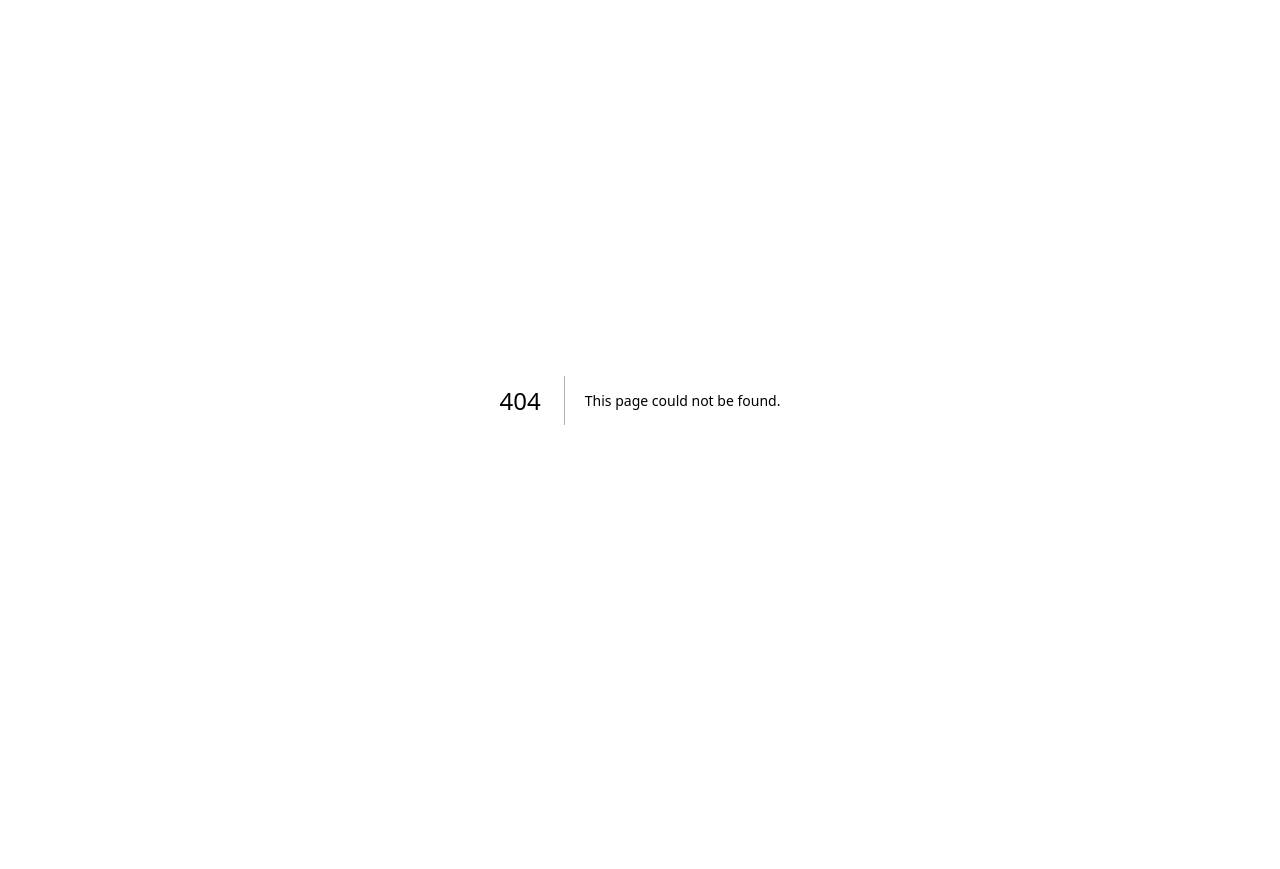
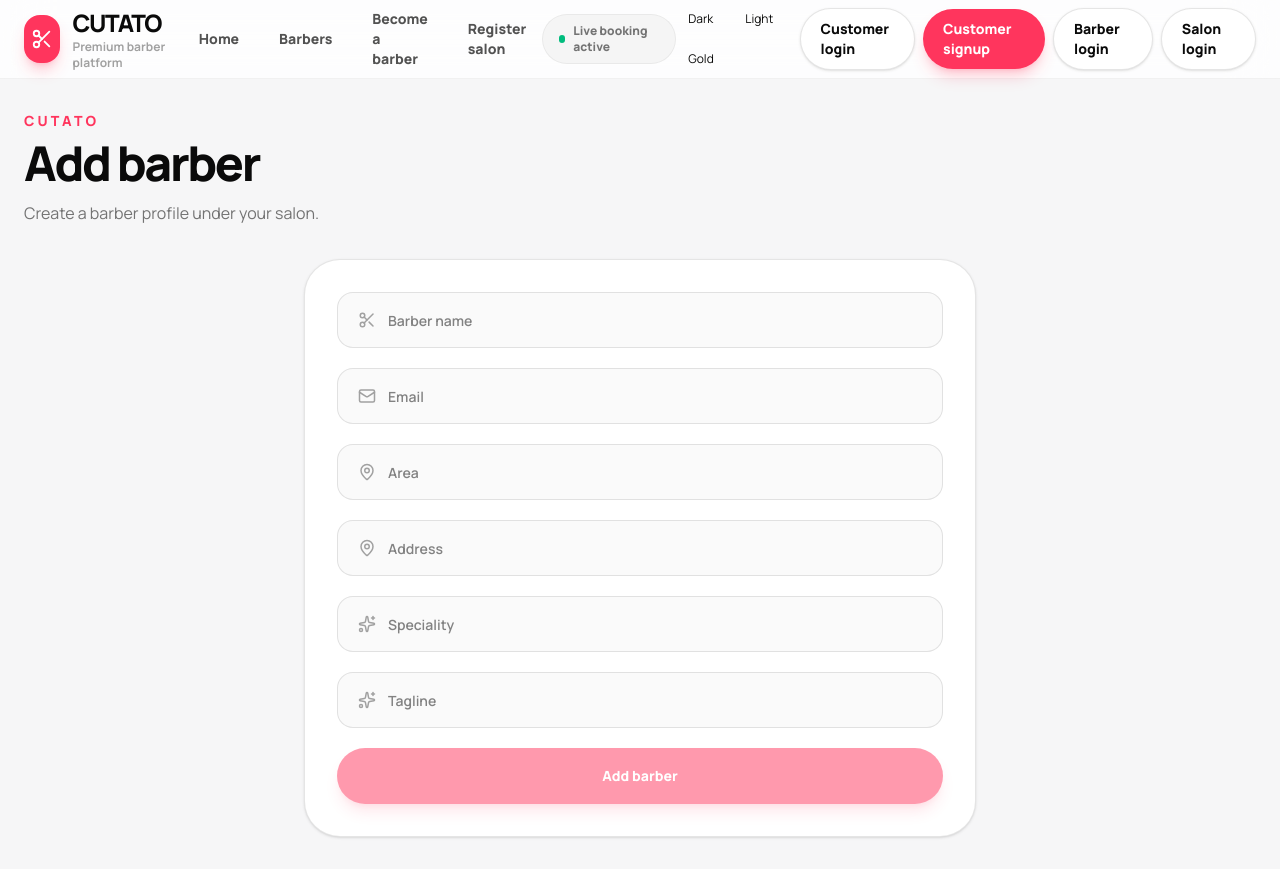
Before and after one commit to prathameshrane08/cutato-web, a Next.js app: page /portal/salon/barbers/add in a window 1280 px wide. Before the commit this address had no page. Before the commit the page ends 800 px from the top, so only its background shows below. Built offline with nearby package versions, Linux system fonts and the light colour scheme; no server answers.

Commit message:
Add Salon barber management system

```diff
--- /dev/null
+++ b/app/portal/salon/barbers/add/page.tsx
@@ -0,0 +1,121 @@
+"use client";
+
+import { useState } from "react";
+import { useRouter } from "next/navigation";
+import { Mail, MapPin, Scissors, Sparkles } from "lucide-react";
+
+import WebShell from "@/app/Components/WebShell";
+import { createClient } from "@/app/lib/supabase/client";
+import { getCurrentUser } from "@/app/lib/authSupabase";
+
+export default function AddSalonBarberPage() {
+  const router = useRouter();
+  const supabase = createClient();
+
+  const [loading, setLoading] = useState(false);
+
+  const [name, setName] = useState("");
+  const [email, setEmail] = useState("");
+  const [area, setArea] = useState("");
+  const [address, setAddress] = useState("");
+  const [speciality, setSpeciality] = useState("");
+  const [tagline, setTagline] = useState("");
+
+  async function submit() {
+    try {
+      setLoading(true);
+
+      const {
+        data: { user },
+      } = await getCurrentUser();
+
+      if (!user) {
+        alert("Please login again.");
+        return;
+      }
+
+      const { data: profile, error: profileError } = await supabase
+        .from("profiles")
+        .select("salon_id")
+        .eq("id", user.id)
+        .single();
+
+      if (profileError || !profile?.salon_id) {
+        alert("Salon profile not found.");
+        return;
+      }
+
+      const { error } = await supabase.from("barbers").insert({
+        name,
+        email,
+        area: area || "Unknown",
+        address: address || area || "Unknown",
+        speciality,
+        tagline,
+        dist_km: 0,
+        rating: 5,
+        reviews: 0,
+        active: true,
+        salon_id: profile.salon_id,
+      });
+
+      if (error) {
+        alert(error.message);
+        return;
+      }
+
+      router.push("/portal/salon/barbers");
+    } catch (err: any) {
+      alert(err?.message || "Could not add barber.");
+    } finally {
+      setLoading(false);
+    }
+  }
+
+  return (
+    <WebShell title="Add barber" subtitle="Create a barber profile under your salon.">
+      <div className="mx-auto max-w-2xl rounded-[36px] border border-black/10 bg-white p-8 shadow-sm">
+        <div className="grid gap-5">
+          <Input icon={<Scissors size={18} />} placeholder="Barber name" value={name} onChange={setName} />
+          <Input icon={<Mail size={18} />} placeholder="Email" value={email} onChange={setEmail} />
+          <Input icon={<MapPin size={18} />} placeholder="Area" value={area} onChange={setArea} />
+          <Input icon={<MapPin size={18} />} placeholder="Address" value={address} onChange={setAddress} />
+          <Input icon={<Sparkles size={18} />} placeholder="Speciality" value={speciality} onChange={setSpeciality} />
+          <Input icon={<Sparkles size={18} />} placeholder="Tagline" value={tagline} onChange={setTagline} />
+
+          <button
+            onClick={submit}
+            disabled={loading || !name}
+            className="h-14 rounded-full bg-[#ff355d] text-sm font-black text-white shadow-lg shadow-[#ff355d]/25 disabled:opacity-50"
+          >
+            {loading ? "Adding..." : "Add barber"}
+          </button>
+        </div>
+      </div>
+    </WebShell>
+  );
+}
+
+function Input({
+  icon,
+  placeholder,
+  value,
+  onChange,
+}: {
+  icon: React.ReactNode;
+  placeholder: string;
+  value: string;
+  onChange: (v: string) => void;
+}) {
+  return (
+    <div className="flex h-14 items-center gap-3 rounded-2xl border border-black/10 bg-neutral-50 px-5">
+      <div className="text-neutral-400">{icon}</div>
+      <input
+        value={value}
+        onChange={(e) => onChange(e.target.value)}
+        placeholder={placeholder}
+        className="h-full w-full bg-transparent text-sm font-semibold outline-none"
+      />
+    </div>
+  );
+}
--- /dev/null
+++ b/app/portal/salon/barbers/page.tsx
@@ -0,0 +1,194 @@
+"use client";
+
+import { useEffect, useState } from "react";
+import Link from "next/link";
+import { Plus, Scissors, Star, MapPin } from "lucide-react";
+
+import WebShell from "@/app/Components/WebShell";
+import { createClient } from "@/app/lib/supabase/client";
+import { getCurrentUser } from "@/app/lib/authSupabase";
+
+type Barber = {
+  id: string;
+
+  name: string;
+  area?: string;
+  address?: string;
+
+  rating?: number;
+  reviews?: number;
+
+  tagline?: string;
+  image_url?: string;
+
+  active?: boolean;
+};
+
+export default function SalonBarbersPage() {
+  const supabase = createClient();
+
+  const [loading, setLoading] = useState(true);
+  const [barbers, setBarbers] = useState<Barber[]>([]);
+
+  async function loadBarbers() {
+    try {
+      setLoading(true);
+
+      const {
+        data: { user },
+      } = await getCurrentUser();
+
+      if (!user) {
+        return;
+      }
+
+      const { data: profile } = await supabase
+        .from("profiles")
+        .select("salon_id")
+        .eq("id", user.id)
+        .single();
+
+      if (!profile?.salon_id) {
+        setLoading(false);
+        return;
+      }
+
+      const { data, error } = await supabase
+        .from("barbers")
+        .select("*")
+        .eq("salon_id", profile.salon_id)
+        .order("created_at", {
+          ascending: false,
+        });
+
+      if (!error && data) {
+        setBarbers(data);
+      }
+    } catch (err) {
+      console.error(err);
+    } finally {
+      setLoading(false);
+    }
+  }
+
+  useEffect(() => {
+    loadBarbers();
+  }, []);
+
+  return (
+    <WebShell
+      title="Salon Barbers"
+      subtitle="Manage your salon staff and barber profiles."
+    >
+      <div className="mb-8 flex flex-wrap items-center justify-between gap-4">
+        <div>
+          <h2 className="text-3xl font-black tracking-[-0.04em]">
+            Your barbers
+          </h2>
+
+          <p className="mt-2 text-sm text-neutral-500">
+            Manage all professionals working under your salon.
+          </p>
+        </div>
+
+        <Link
+          href="/portal/salon/barbers/add"
+          className="inline-flex items-center gap-2 rounded-full bg-[#ff355d] px-5 py-3 text-sm font-black text-white shadow-lg shadow-[#ff355d]/20 transition hover:bg-[#ff1f4c]"
+        >
+          <Plus size={18} />
+          Add barber
+        </Link>
+      </div>
+
+      {loading ? (
+        <div className="rounded-[32px] border border-black/10 bg-white p-8 shadow-sm">
+          Loading barbers...
+        </div>
+      ) : barbers.length === 0 ? (
+        <div className="rounded-[32px] border border-dashed border-black/10 bg-white p-12 text-center shadow-sm">
+          <div className="mx-auto flex h-16 w-16 items-center justify-center rounded-full bg-[#ff355d]/10 text-[#ff355d]">
+            <Scissors size={28} />
+          </div>
+
+          <h3 className="mt-5 text-2xl font-black">
+            No barbers yet
+          </h3>
+
+          <p className="mt-3 text-sm text-neutral-500">
+            Start building your salon team by adding your first barber.
+          </p>
+        </div>
+      ) : (
+        <div className="grid gap-5 md:grid-cols-2 xl:grid-cols-3">
+          {barbers.map((barber) => (
+            <div
+              key={barber.id}
+              className="overflow-hidden rounded-[32px] border border-black/10 bg-white shadow-sm"
+            >
+              <div className="relative h-56 bg-neutral-900">
+                <img
+                  src={
+                    barber.image_url ||
+                    `https://api.dicebear.com/7.x/notionists/svg?seed=${barber.name}`
+                  }
+                  alt={barber.name}
+                  className="h-full w-full object-cover"
+                />
+
+                <div className="absolute inset-0 bg-gradient-to-t from-black/70 via-black/10 to-transparent" />
+
+                <div className="absolute bottom-4 left-4 right-4">
+                  <h3 className="text-2xl font-black text-white">
+                    {barber.name}
+                  </h3>
+
+                  {barber.tagline ? (
+                    <p className="mt-1 text-sm text-white/70">
+                      {barber.tagline}
+                    </p>
+                  ) : null}
+                </div>
+              </div>
+
+              <div className="p-5">
+                <div className="flex items-center gap-2 text-sm text-neutral-500">
+                  <MapPin size={15} />
+                  {barber.area || "Unknown"}
+                </div>
+
+                <div className="mt-4 flex items-center justify-between">
+                  <div className="inline-flex items-center gap-2 rounded-full bg-[#ff355d]/10 px-3 py-2 text-sm font-black text-[#ff355d]">
+                    <Star
+                      size={14}
+                      className="fill-[#ff355d]"
+                    />
+                    {Number(barber.rating || 0).toFixed(1)}
+                  </div>
+
+                  <div
+                    className={`rounded-full px-3 py-2 text-xs font-black ${
+                      barber.active
+                        ? "bg-emerald-100 text-emerald-700"
+                        : "bg-red-100 text-red-700"
+                    }`}
+                  >
+                    {barber.active ? "Active" : "Inactive"}
+                  </div>
+                </div>
+
+                <div className="mt-6">
+                  <Link
+                    href={`/barbers/${barber.id}`}
+                    className="inline-flex w-full items-center justify-center rounded-full border border-black/10 bg-neutral-50 px-5 py-3 text-sm font-black transition hover:bg-neutral-100"
+                  >
+                    View barber profile
+                  </Link>
+                </div>
+              </div>
+            </div>
+          ))}
+        </div>
+      )}
+    </WebShell>
+  );
+}
```
